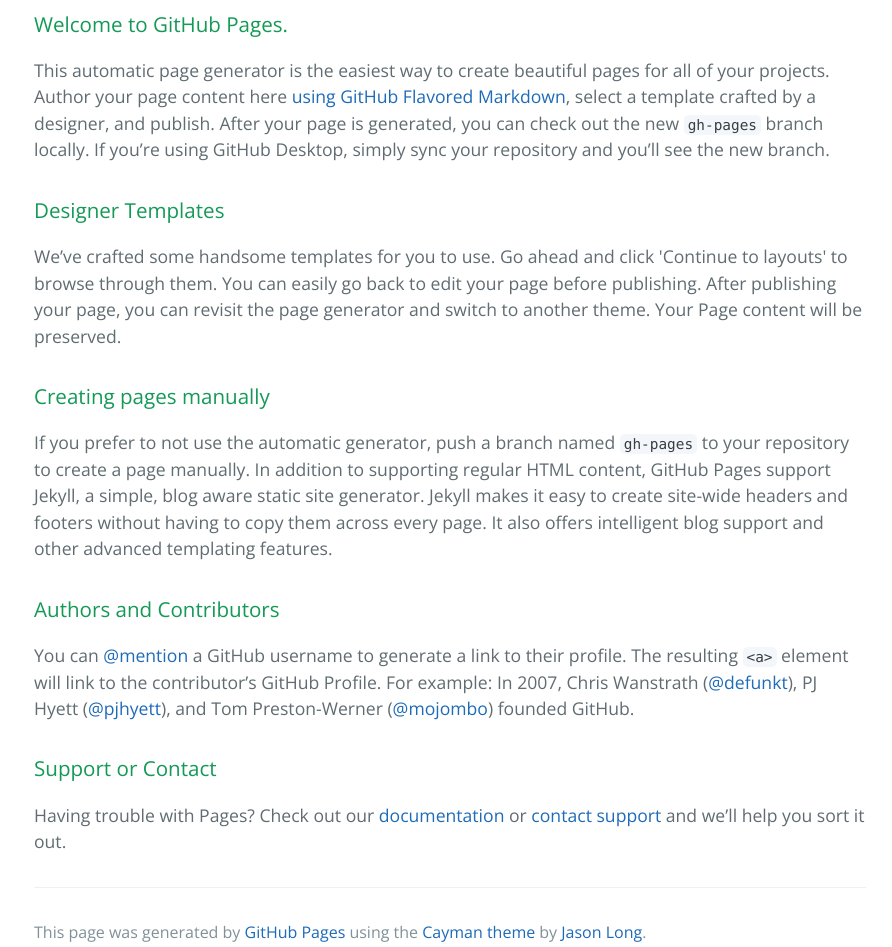
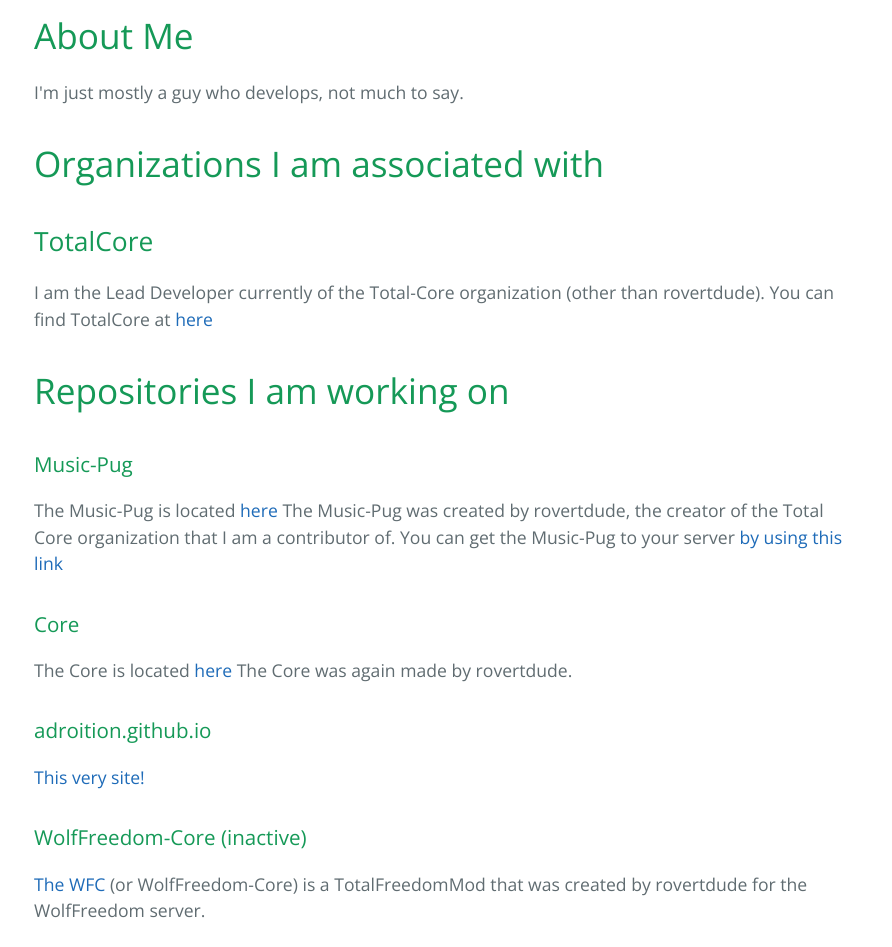
Before and after one commit to adroition/adroition.github.io, a plain HTML site: page index.html in a window 1280 px wide. Shown: the part 340-1287 px from the top of the page, without its empty margins (190-1082 px from the left). Drawn offline with nearby package versions, Linux system fonts and the light colour scheme.

Commit message:
Replace master branch with page content via GitHub

```diff
--- a/index.html
+++ b/index.html
@@ -2,7 +2,7 @@
 <html lang="en-us">
   <head>
     <meta charset="UTF-8">
-    <title>Adroition.GitHub.io by adroition</title>
+    <title>Adroition&#39;s Official Website by adroition</title>
     <meta name="viewport" content="width=device-width, initial-scale=1">
     <link rel="stylesheet" type="text/css" href="stylesheets/normalize.css" media="screen">
     <link href='https://fonts.googleapis.com/css?family=Open+Sans:400,700' rel='stylesheet' type='text/css'>
@@ -11,35 +11,49 @@
   </head>
   <body>
     <section class="page-header">
-      <h1 class="project-name">Adroition.GitHub.io</h1>
+      <h1 class="project-name">Adroition&#39;s Official Website</h1>
       <h2 class="project-tagline">A small blog if you can call it that.</h2>
     </section>
 
     <section class="main-content">
-      <h3>
-<a id="welcome-to-github-pages" class="anchor" href="#welcome-to-github-pages" aria-hidden="true"><span aria-hidden="true" class="octicon octicon-link"></span></a>Welcome to GitHub Pages.</h3>
+      <h1>
+<a id="about-me" class="anchor" href="#about-me" aria-hidden="true"><span aria-hidden="true" class="octicon octicon-link"></span></a>About Me</h1>
 
-<p>This automatic page generator is the easiest way to create beautiful pages for all of your projects. Author your page content here <a href="https://guides.github.com/features/mastering-markdown/">using GitHub Flavored Markdown</a>, select a template crafted by a designer, and publish. After your page is generated, you can check out the new <code>gh-pages</code> branch locally. If you’re using GitHub Desktop, simply sync your repository and you’ll see the new branch.</p>
+<p>I'm just mostly a guy who develops, not much to say.</p>
+
+<h1>
+<a id="organizations-i-am-associated-with" class="anchor" href="#organizations-i-am-associated-with" aria-hidden="true"><span aria-hidden="true" class="octicon octicon-link"></span></a>Organizations I am associated with</h1>
+
+<h2>
+<a id="totalcore" class="anchor" href="#totalcore" aria-hidden="true"><span aria-hidden="true" class="octicon octicon-link"></span></a>TotalCore</h2>
+
+<p>I am the Lead Developer currently of the Total-Core organization (other than rovertdude). You can find TotalCore at <a href="github.com/TotalCore">here</a></p>
+
+<h1>
+<a id="repositories-i-am-working-on" class="anchor" href="#repositories-i-am-working-on" aria-hidden="true"><span aria-hidden="true" class="octicon octicon-link"></span></a>Repositories I am working on</h1>
 
 <h3>
-<a id="designer-templates" class="anchor" href="#designer-templates" aria-hidden="true"><span aria-hidden="true" class="octicon octicon-link"></span></a>Designer Templates</h3>
+<a id="music-pug" class="anchor" href="#music-pug" aria-hidden="true"><span aria-hidden="true" class="octicon octicon-link"></span></a>Music-Pug</h3>
 
-<p>We’ve crafted some handsome templates for you to use. Go ahead and click 'Continue to layouts' to browse through them. You can easily go back to edit your page before publishing. After publishing your page, you can revisit the page generator and switch to another theme. Your Page content will be preserved.</p>
+<p>The Music-Pug is located <a href="github.com/TotalCore/Music-Pug">here</a>
+The Music-Pug was created by rovertdude, the creator of the Total Core organization that I am a contributor of.
+You can get the Music-Pug to your server <a href="https://discordapp.com/oauth2/authorize?client_id=191331711173263360&amp;scope=bot&amp;permissions=8">by using this link</a></p>
 
 <h3>
-<a id="creating-pages-manually" class="anchor" href="#creating-pages-manually" aria-hidden="true"><span aria-hidden="true" class="octicon octicon-link"></span></a>Creating pages manually</h3>
+<a id="core" class="anchor" href="#core" aria-hidden="true"><span aria-hidden="true" class="octicon octicon-link"></span></a>Core</h3>
 
-<p>If you prefer to not use the automatic generator, push a branch named <code>gh-pages</code> to your repository to create a page manually. In addition to supporting regular HTML content, GitHub Pages support Jekyll, a simple, blog aware static site generator. Jekyll makes it easy to create site-wide headers and footers without having to copy them across every page. It also offers intelligent blog support and other advanced templating features.</p>
+<p>The Core is located <a href="github.com/TotalCore/Core">here</a>
+The Core was again made by rovertdude.</p>
 
 <h3>
-<a id="authors-and-contributors" class="anchor" href="#authors-and-contributors" aria-hidden="true"><span aria-hidden="true" class="octicon octicon-link"></span></a>Authors and Contributors</h3>
+<a id="adroitiongithubio" class="anchor" href="#adroitiongithubio" aria-hidden="true"><span aria-hidden="true" class="octicon octicon-link"></span></a>adroition.github.io</h3>
 
-<p>You can <a href="https://help.github.com/articles/basic-writing-and-formatting-syntax/#mentioning-users-and-teams" class="user-mention">@mention</a> a GitHub username to generate a link to their profile. The resulting <code>&lt;a&gt;</code> element will link to the contributor’s GitHub Profile. For example: In 2007, Chris Wanstrath (<a href="https://github.com/defunkt" class="user-mention">@defunkt</a>), PJ Hyett (<a href="https://github.com/pjhyett" class="user-mention">@pjhyett</a>), and Tom Preston-Werner (<a href="https://github.com/mojombo" class="user-mention">@mojombo</a>) founded GitHub.</p>
+<p><a href="github.com/adroition/adroition.github.io">This very site!</a></p>
 
 <h3>
-<a id="support-or-contact" class="anchor" href="#support-or-contact" aria-hidden="true"><span aria-hidden="true" class="octicon octicon-link"></span></a>Support or Contact</h3>
+<a id="wolffreedom-core-inactive" class="anchor" href="#wolffreedom-core-inactive" aria-hidden="true"><span aria-hidden="true" class="octicon octicon-link"></span></a>WolfFreedom-Core (inactive)</h3>
 
-<p>Having trouble with Pages? Check out our <a href="https://help.github.com/pages">documentation</a> or <a href="https://github.com/contact">contact support</a> and we’ll help you sort it out.</p>
+<p><a href="github.com/PugFreedom/WolfFreedom-Core">The WFC</a> (or WolfFreedom-Core) is a TotalFreedomMod that was created by rovertdude for the WolfFreedom server.</p>
 
       <footer class="site-footer">
 
```
Also changed, not shown: params.json (+2 -2 lines).
